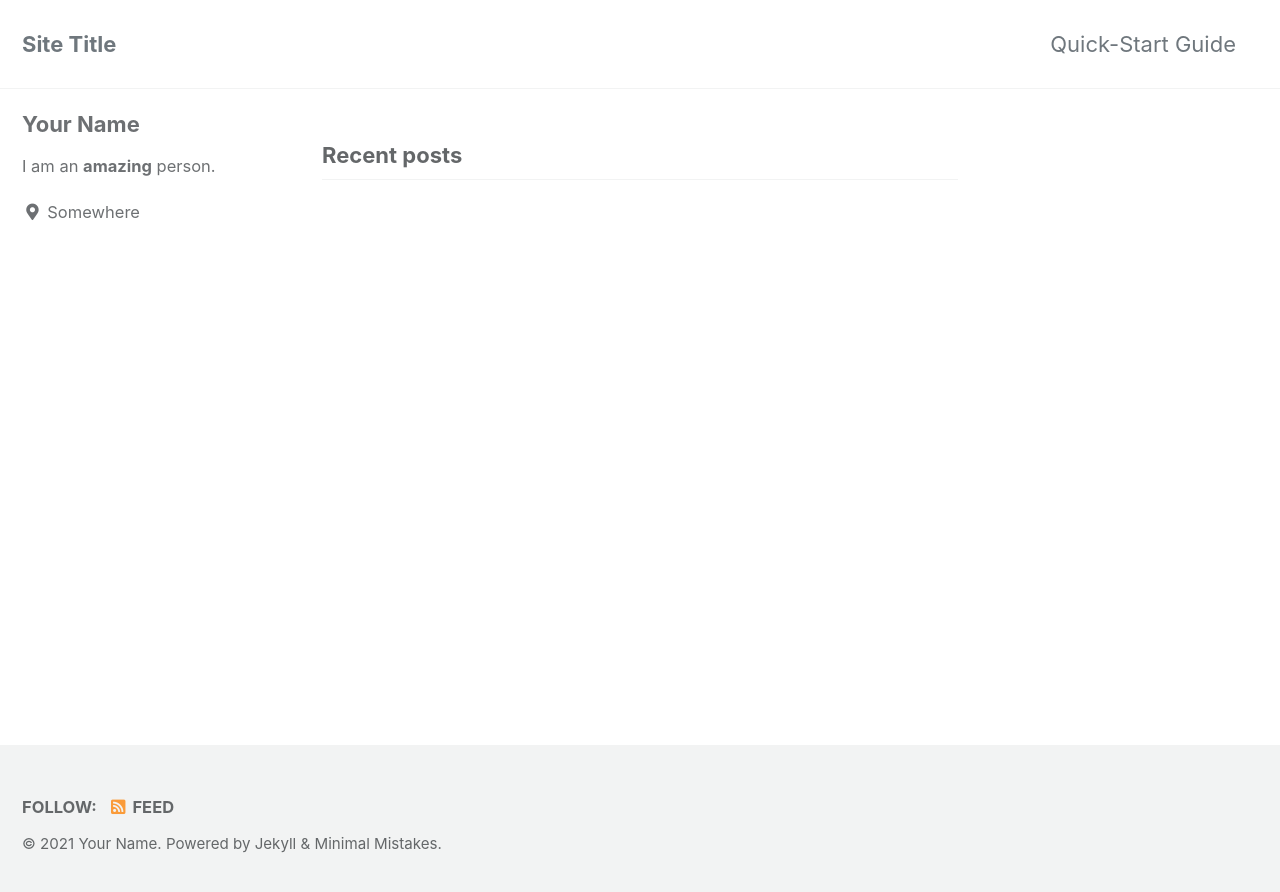
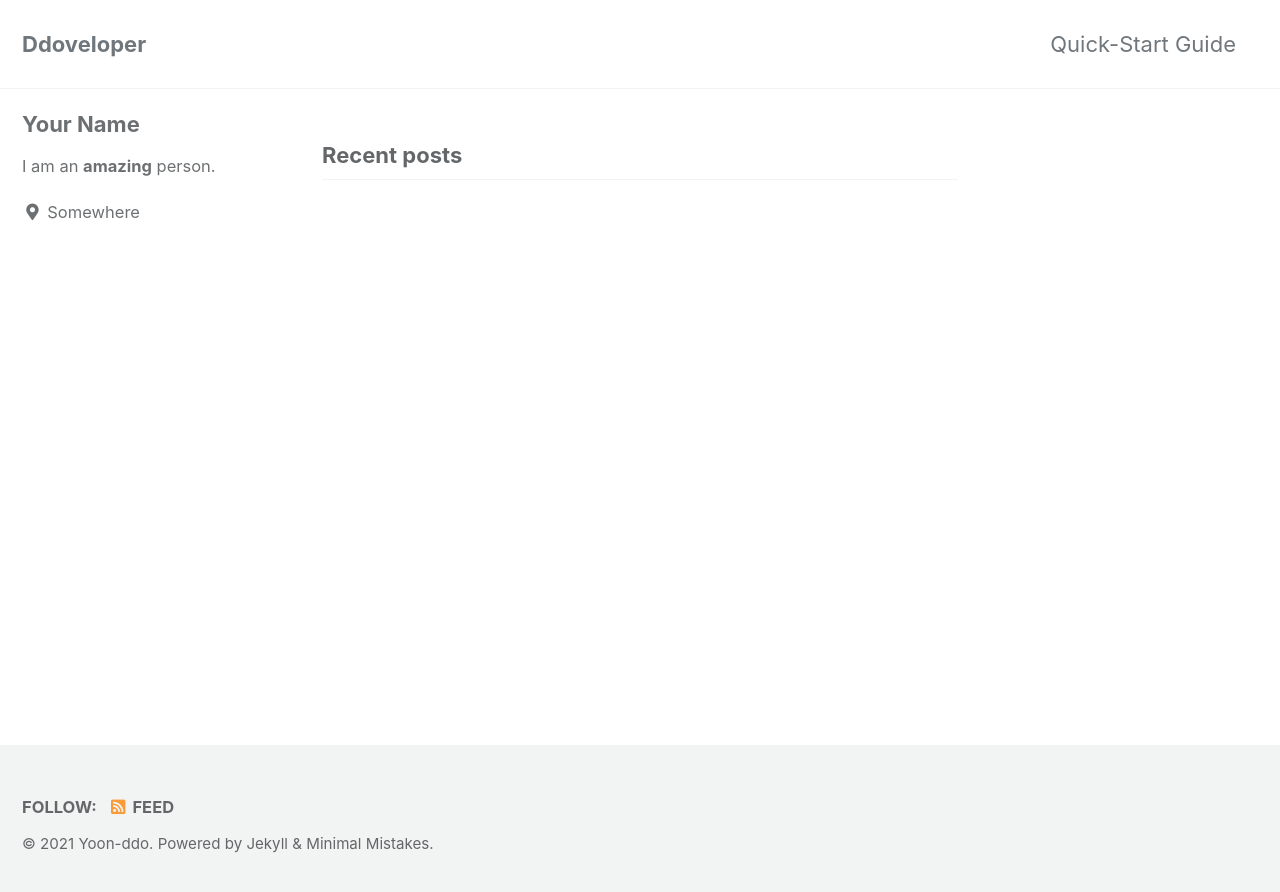
Before and after one commit to Yoon-ddo/Yoon-ddo.github.io, a Jekyll site: the page built from index.html, in a window 1280 px wide. Shown: the top 892 px of the page. Built offline with Jekyll 4.4.1, drawn with Linux system fonts in a browser that asks for light colours; cached includes are drawn as plain includes; the list of posts is cut into pages by our own code.

Commit message:
Update _config.yml

```diff
--- a/_config.yml
+++ b/_config.yml
@@ -16,14 +16,14 @@ minimal_mistakes_skin    : "default" # "air", "aqua", "contrast", "dark", "dirt"
 
 # Site Settings
 locale                   : "en-US"
-title                    : "Site Title"
+title                    : "Ddoveloper"
 title_separator          : "-"
 subtitle                 : # site tagline that appears below site title in masthead
-name                     : "Your Name"
-description              : "An amazing website."
-url                      : # the base hostname & protocol for your site e.g. "https://mmistakes.github.io"
+name                     : "Yoon-ddo"
+description              : "Yoon-ddo's gitBlog."
+url                      : "https://Yoon-ddo.github.io"
 baseurl                  : # the subpath of your site, e.g. "/blog"
-repository               : # GitHub username/repo-name e.g. "mmistakes/minimal-mistakes"
+repository               : "Yoon-ddo/Yoon-ddo.github.io"
 teaser                   : # path of fallback teaser image, e.g. "/assets/images/500x300.png"
 logo                     : # path of logo image to display in the masthead, e.g. "/assets/images/88x88.png"
 masthead_title           : # overrides the website title displayed in the masthead, use " " for no title
```
